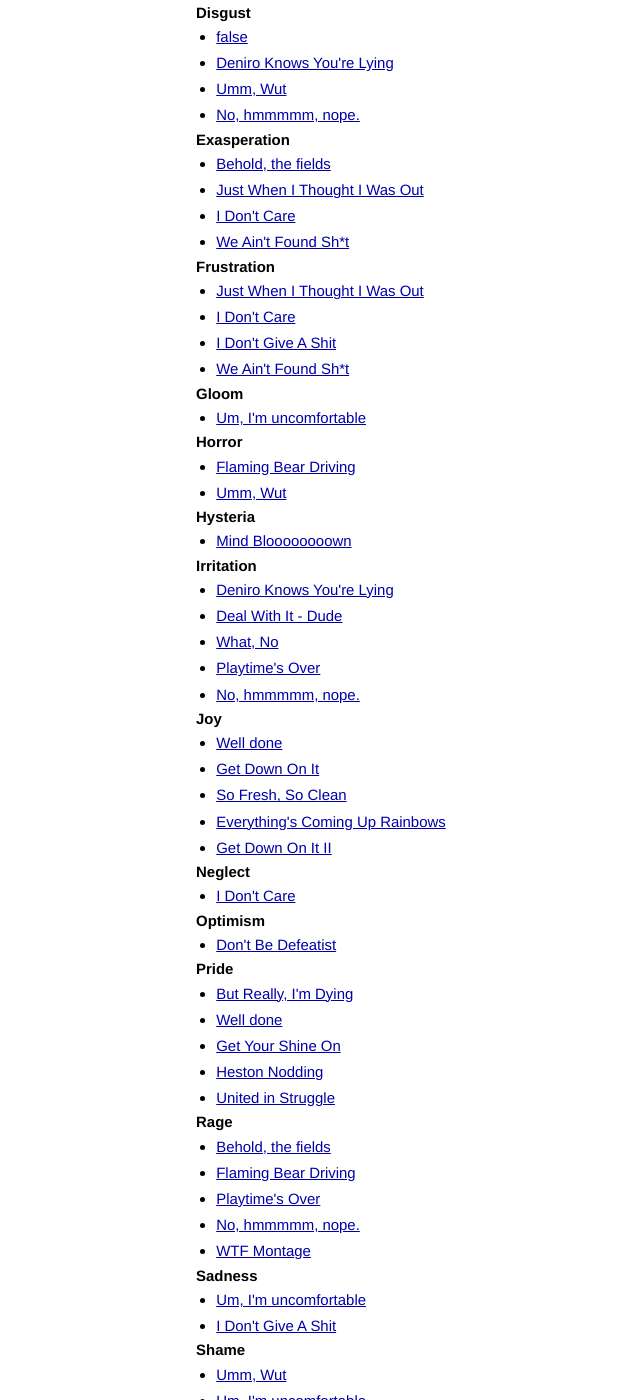
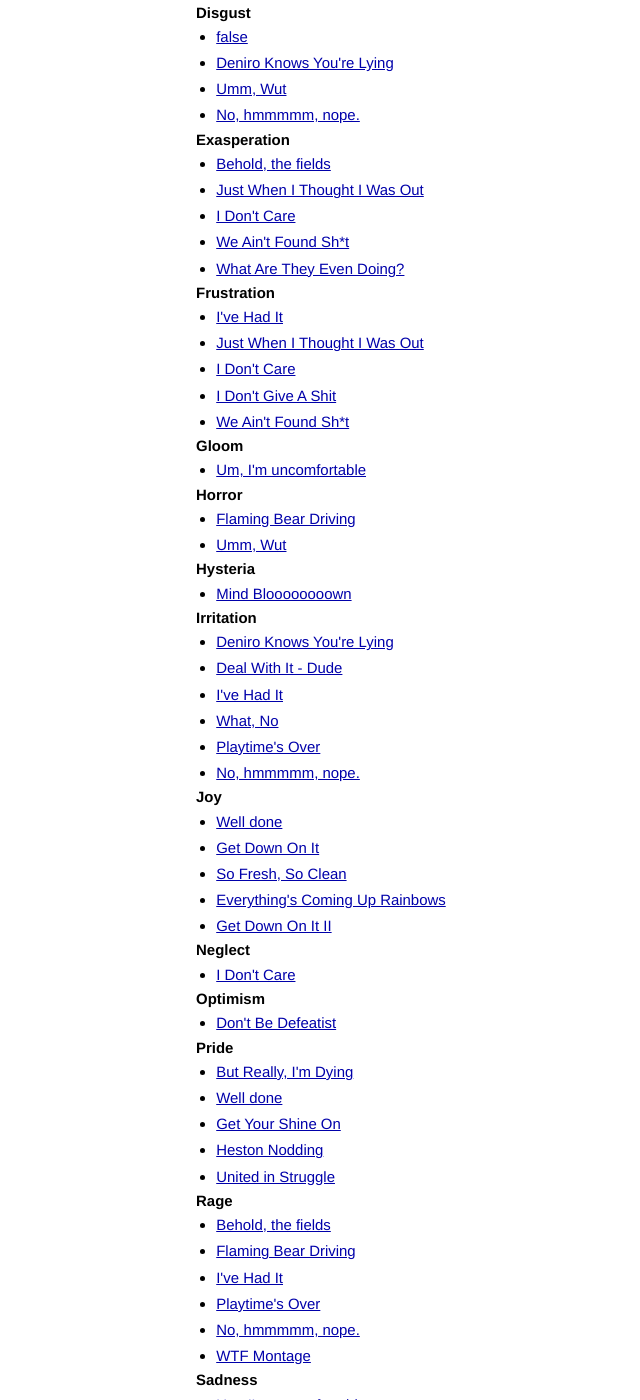
Before and after one commit to jschairb/zeitgeist, a Jekyll site: the page built from index.html, in a window 1280 px wide and 1400 px high, scrolled down 701 px. Shown: the whole window, without its empty margins (130-770 px from the left). Built offline with Jekyll 4.4.1, drawn with Linux system fonts in a browser that asks for light colours; Markdown is read by kramdown in place of the engine named in the settings.

Commit message:
I'VE HAD IT

```diff
--- a/_data/categories.yaml
+++ b/_data/categories.yaml
@@ -32,7 +32,9 @@
   - just-when-i-thought-i-was-out
   - tommie-lee-jones-don-t-care
   - we-aint-found
+  - what-are-they-even-doing
 Frustration:
+  - i-ve-had-it
   - just-when-i-thought-i-was-out
   - tommie-lee-jones-don-t-care
   - red-don-t-give-a-shit
@@ -47,6 +49,7 @@
 Irritation:
   - deniro-goodfellas-skeptical
   - dude-deal-with-it
+  - i-ve-had-it
   - michael-bluth-what-no
   - playtime-s-over
   - robert-downey-nope
@@ -69,6 +72,7 @@
 Rage:
   - behold-the-fields
   - flaming-bear
+  - i-ve-had-it
   - playtime-s-over
   - robert-downey-nope
   - wtf-montage
--- a/_data/images.yaml
+++ b/_data/images.yaml
@@ -52,6 +52,9 @@
 heston-nodding:
   file: heston-nodding.gif
   name: Heston Nodding
+i-ve-had-it:
+  file: i-ve-had-it.gif
+  name: "I've Had It"
 jesse-disbelief:
   file: jesse-disbelief.gif
   name: Umm, Wut
@@ -109,6 +112,9 @@
 we-aint-found:
   file: we-aint-found.gif
   name: "We Ain't Found Sh*t"
+what-are-they-even-doing:
+  file: what-are-they-even-doing.gif
+  name: "What Are They Even Doing?"
 wrestling-oops:
   file: wrestling-oops.gif
   name: "Ooops - wrassling' edition"
```
Also changed, not shown: images/i-ve-had-it.gif (added).
